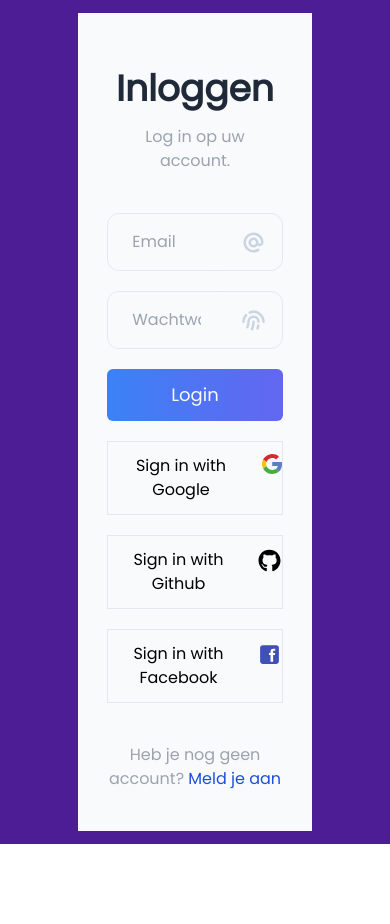
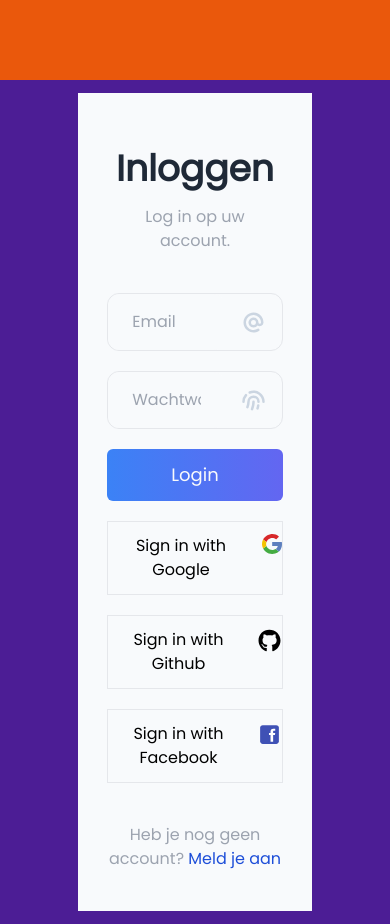
Before and after one commit to ThomPoppins/Profile-Finder-Old, a Next.js app: page /login in a window 390 px wide. Before the commit the page ends 844 px from the top, so only its background shows below. Built offline with nearby package versions, Linux system fonts and the light colour scheme; grey boxes are pictures that could not be loaded.

Commit message:
create navigation layout for section on top of page

```diff
--- a/layout/layout.js
+++ /dev/null
@@ -1,20 +0,0 @@
-import styles from '../styles/Layout.module.css'
-
-export default function Layout({ children }) {
-  return (
-    <div className="flex min-h-screen bg-violet-900">
-      <div className="m-auto bg-slate-50 lg:rounded-md w-3/5 h-3/4 grid lg:grid-cols-2">
-        <div className={styles.imgStyle}>
-          <div className={styles.cartoonImg}></div>
-          <div className={styles.cloud_one}></div>
-          <div className={styles.cloud_two}></div>
-        </div>
-        <div className="right flex flex-col justify-evenly">
-          <div className="text-center py-10 bg-slate-50 md:rounded-md">
-            {children}
-          </div>
-        </div>
-      </div>
-    </div>
-  )
-}
--- /dev/null
+++ b/layout/layoutaccount.js
@@ -0,0 +1,24 @@
+import styles from '../styles/Layout.module.css'
+import Navigation from './layoutnavigation.js'
+
+export default function Account({ children }) {
+  return (
+    <div>
+      <Navigation></Navigation>
+      <div className="flex min-h-screen bg-violet-900">
+        <div className="m-auto bg-slate-50 lg:rounded-md w-3/5 h-3/4 grid lg:grid-cols-2">
+          <div className={styles.imgStyle}>
+            <div className={styles.cartoonImg}></div>
+            <div className={styles.cloud_one}></div>
+            <div className={styles.cloud_two}></div>
+          </div>
+          <div className="right flex flex-col justify-evenly">
+            <div className="text-center py-10 bg-slate-50 md:rounded-md">
+              {children}
+            </div>
+          </div>
+        </div>
+      </div>
+    </div>
+  )
+}
--- /dev/null
+++ b/layout/layoutnavigation.js
@@ -0,0 +1,7 @@
+export default function Navigation({ children }) {
+  return (
+    <div className="flex h-20 bg-orange-600">
+      {children}
+    </div>
+  )
+}
--- a/pages/login.js
+++ b/pages/login.js
@@ -1,5 +1,5 @@
 import Head from 'next/head'
-import Layout from '../layout/layout'
+import LayoutAccount from '../layout/layoutaccount'
 import Link from 'next/link'
 import styles from '../styles/Form.module.css'
 import Image from 'next/image'
@@ -37,7 +37,7 @@ export default function Login() {
       callbackUrl: "/",
     })
 
-    if(status.ok) router.push(status.url)
+    if (status.ok) router.push(status.url)
   }
 
   // Google Handler function
@@ -56,7 +56,7 @@ export default function Login() {
   }
 
   return (
-    <Layout>
+    <LayoutAccount>
       <Head>
         <title>Login</title>
       </Head>
@@ -81,7 +81,7 @@ export default function Login() {
               <HiAtSymbol size={25} />
             </span>
           </div>
-          {formik.errors.email && formik.touched.email ? <span  className='text-rose-500'>{formik.errors.email}</span> : <></>}
+          {formik.errors.email && formik.touched.email ? <span className='text-rose-500'>{formik.errors.email}</span> : <></>}
 
           <div className={`${styles.input_group} ${formik.errors.password && formik.touched.password ? 'border-rose-600' : ''}`}>
             <input
@@ -127,6 +127,6 @@ export default function Login() {
           </p>
         </div>
       </section>
-    </Layout>
+    </LayoutAccount>
   )
 }
--- /dev/null
+++ b/styles/Navigation.module.css
@@ -0,0 +1,4 @@
+.Navigation {
+  height: 100px;
+  background-color: aqua;
+}
```
